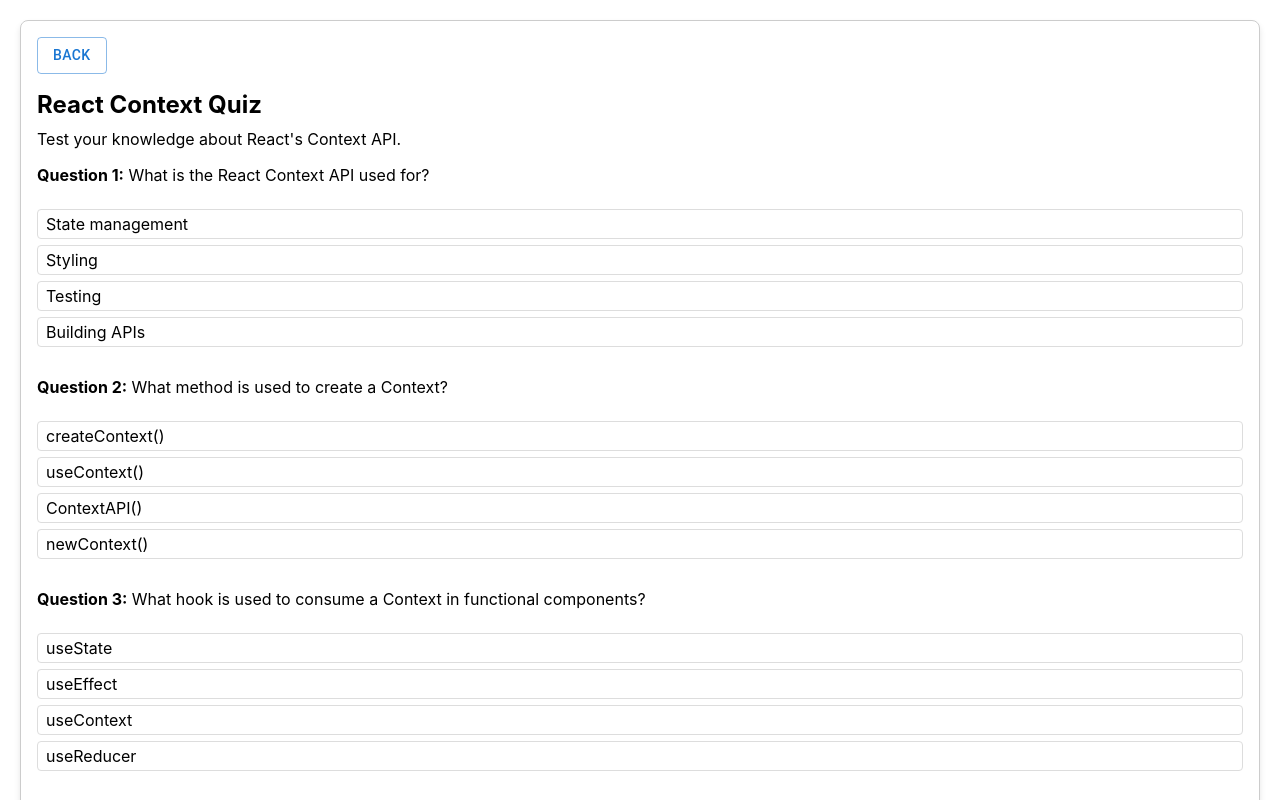
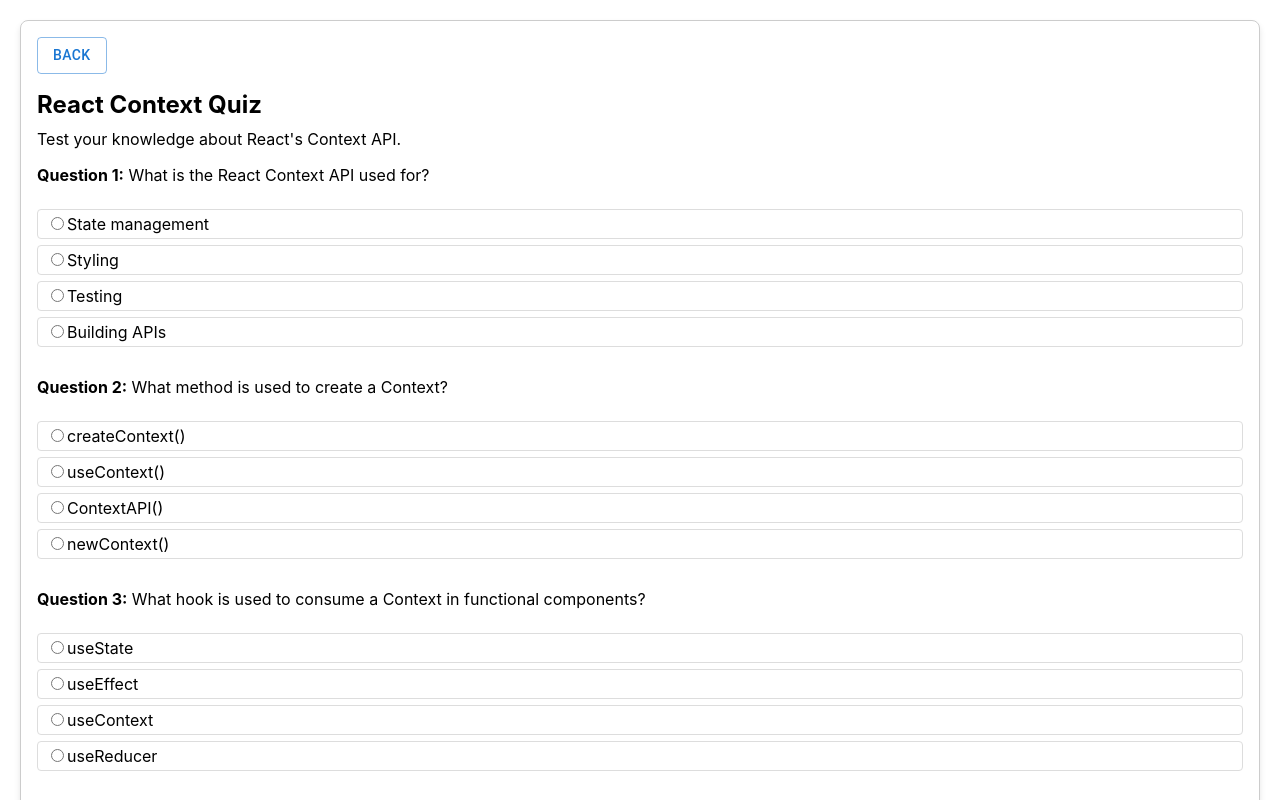
Before and after one commit to Tarek-Al-Khatib/fact-attack, a React (Create React App) app in the folder frontend/: page /quiz in a window 1280 px wide. Both pictures are taken after a click on the button "REACT CONTEXT QUIZ". Shown: the top 800 px of the page. Built offline with nearby package versions, Linux system fonts and the light colour scheme.

Commit message:
Fixed the logic behind the setAnswer function

```diff
--- a/frontend/src/context/QuizContext.js
+++ b/frontend/src/context/QuizContext.js
@@ -163,6 +163,17 @@ const QuizProvider = ({ children }) => {
         return quiz;
       })
     );
+
+    if (selectedQuiz?.id === quizId) {
+      setSelectedQuiz((prev) => ({
+        ...prev,
+        questions: prev.questions.map((question) =>
+          question.id === questionId
+            ? { ...question, answer: userAnswer }
+            : question
+        ),
+      }));
+    }
   };
 
   return (
--- a/frontend/src/pages/Quiz.js
+++ b/frontend/src/pages/Quiz.js
@@ -1,10 +1,18 @@
-import React, { useContext } from "react";
+import React, { useContext, useEffect } from "react";
 import { quizContext } from "../context/QuizContext";
 import Button from "@mui/material/Button";
 
 const Quiz = () => {
-  const { incrementScore, setSelectedQuiz, selectedQuiz, setAnswer } =
-    useContext(quizContext);
+  const { setSelectedQuiz, selectedQuiz, setAnswer } = useContext(quizContext);
+
+  useEffect(() => {
+    console.log(selectedQuiz.questions);
+  }, [selectedQuiz.questions]);
+
+  const handleAnswerChange = (questionId, value) => {
+    setAnswer(selectedQuiz.id, questionId, value);
+  };
+
   return (
     <div
       style={{
@@ -42,22 +50,32 @@ const Quiz = () => {
                       paddingLeft: "8px",
                     }}
                   >
-                    {option}
+                    <label>
+                      <input
+                        type="radio"
+                        name={`question-${question.id}`}
+                        value={option}
+                        onChange={() => handleAnswerChange(question.id, option)}
+                      />
+                      {option}
+                    </label>
                   </li>
                 ))}
               </ul>
             ) : (
-              <p
+              <textarea
                 style={{
-                  padding: "4px",
+                  width: "100%",
+                  padding: "8px",
                   border: "1px solid #ddd",
                   borderRadius: "4px",
                   marginTop: "6px",
-                  backgroundColor: "#f9f9f9",
                 }}
-              >
-                [User Input]
-              </p>
+                placeholder="Type your answer here..."
+                onChange={(e) =>
+                  handleAnswerChange(question.id, e.target.value)
+                }
+              ></textarea>
             )}
           </div>
         ))}
--- a/frontend/src/pages/QuizzesDashboard.js
+++ b/frontend/src/pages/QuizzesDashboard.js
@@ -7,9 +7,6 @@ import { quizContext } from "../context/QuizContext";
 const QuizzesDashboard = () => {
   const { quizzes, setSelectedQuiz, selectedQuiz } = useContext(quizContext);
 
-  useEffect(() => {
-    console.log(selectedQuiz);
-  }, [selectedQuiz]);
   return (
     <div style={{ padding: "20px" }}>
       {!selectedQuiz && (
```
